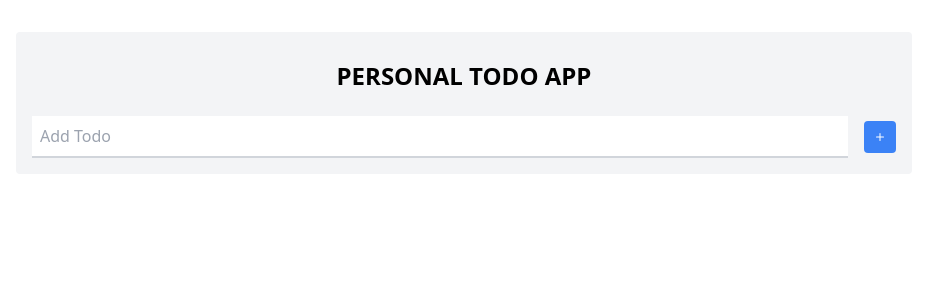
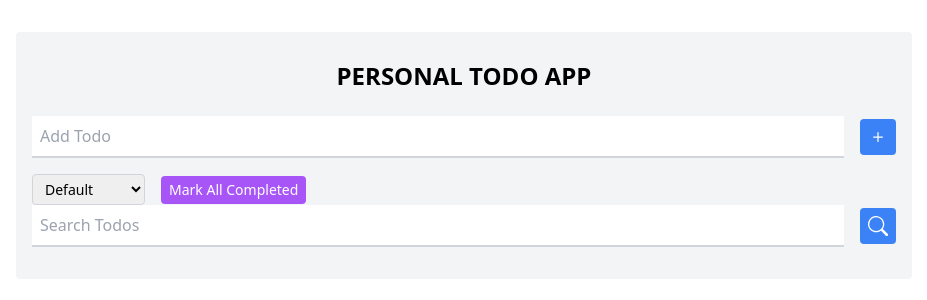
Before and after one commit to giorgiosevas/React-Redux-projects-todo-app, a React (Vite) app in the folder todo-app/: page / in a window 1280 px wide. Shown: the top 300 px of the page, without its empty margins (176-1103 px from the left). Built offline with nearby package versions, Linux system fonts and the light colour scheme.

Commit message:
create the FilterButton

```diff
--- /dev/null
+++ b/todo-app/src/components/FilterButton.jsx
@@ -0,0 +1,35 @@
+import { useDispatch, useSelector } from "react-redux";
+import { filterTodos, markAllCompleted } from "../redux/actions";
+
+const FilterButton = () => {
+  const dispatch = useDispatch();
+  const currentFilter = useSelector((state) => state.filter);
+  const handleFilter = (filter) => {
+    dispatch(filterTodos(filter));
+  };
+
+  return (
+    <div className="flex space-x-4 items-center">
+      <select
+        className="text-sm px-2 py-1 rounded border border-gray-300 focus:outline-none"
+        value={currentFilter}
+        onChange={(e) => {
+          handleFilter(e.target.value);
+        }}
+      >
+        <option value="ALL">Default</option>
+        <option value="COMPLETED">Completed</option>
+        <option value="INCOMPLETE">Incomplete</option>
+      </select>
+
+      <button
+        className="text-sm px-2 py-1 bg-purple-500 text-white ml-2 rounded"
+        onClick={() => dispatch(markAllCompleted())}
+      >
+        Mark All Completed
+      </button>
+    </div>
+  );
+};
+
+export default FilterButton;
--- a/todo-app/src/components/Todo.jsx
+++ b/todo-app/src/components/Todo.jsx
@@ -1,13 +1,13 @@
-import React from "react";
 import { useState } from "react";
-import { BsPlus } from "react-icons/bs";
+import { BsPlus, BsSearch } from "react-icons/bs";
 import { useDispatch } from "react-redux";
-import { addTodo } from "../redux/actions";
+import { addTodo, updateSearchTerm } from "../redux/actions";
+import FilterButton from "./FilterButton";
 
 const Todo = () => {
   const dispatch = useDispatch();
   const [newTodoText, setNewTodoText] = useState("");
-  //console.log("newTodoText->", newTodoText);
+  const [searchTerm, setSearchTerm] = useState("");
 
   const handleAddTodo = (text) => {
     //here we'll dispatch action:
@@ -21,6 +21,11 @@ const Todo = () => {
     }
   };
 
+  const handleSearchChange = (value) => {
+    setSearchTerm(value);
+    dispatch(updateSearchTerm(value));
+  };
+
   return (
     <div className="max-w-4xl mx-auto sm:mt-8 p-4 bg-gray-100 rounded">
       <h2 className="mt-3 mb-6 text-2xl font-bold text-center uppercase">
@@ -28,7 +33,7 @@ const Todo = () => {
       </h2>
 
       {/*Input text and btn*/}
-      <div className="flex items-center">
+      <div className="flex items-center mb-4">
         <input
           value={newTodoText}
           onChange={(e) => {
@@ -44,8 +49,32 @@ const Todo = () => {
           className="ml-4 p-2 bg-blue-500 text-white rounded hover:bg-blue-500 focus:outline-none"
           onClick={handleAddTodoClick}
         >
-          <BsPlus />
+          <BsPlus size={20} />
         </button>
+      </div>
+
+      {/*Filter and Search*/}
+      <div className="flexs flex-col sm:flex-row items-center justify-between gap-4">
+        <FilterButton />
+        <div className="flex items-center mb-4">
+          <input
+            className="flex-grow p-2 border-b-2 border-gray-300 focus:outline-none focus:border-blue-500"
+            value={searchTerm}
+            onChange={(e) => {
+              handleSearchChange(e.target.value);
+            }}
+            type="text"
+            name="searchInput"
+            id="searchInput"
+            placeholder="Search Todos"
+          ></input>
+          <button
+            className="ml-4 p-2 bg-blue-500 text-white rounded hover:bg-blue-500 focus:outline-none"
+            onClick={handleSearchChange}
+          >
+            <BsSearch size={20} />
+          </button>
+        </div>
       </div>
     </div>
   );
```
